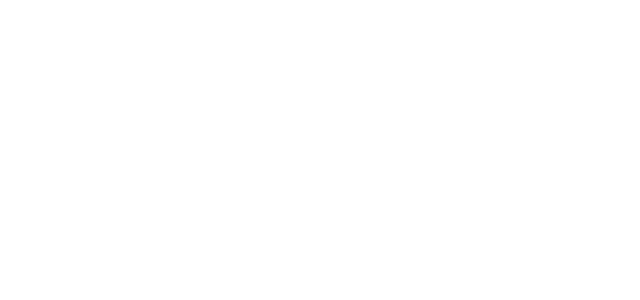
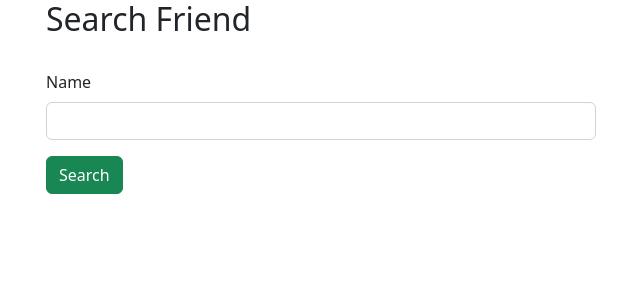
Before and after one commit to GokulDas-07/Friend-Angular-App, an Angular app: page /search in a window 1280 px wide. Before the commit this address led to /. Shown: the top 300 px of the page, without its empty margins (36-676 px from the left). Built offline with nearby package versions, Linux system fonts and the light colour scheme.

Commit message:
search friend

```diff
--- a/src/app/app-routing.module.ts
+++ b/src/app/app-routing.module.ts
@@ -1,9 +1,11 @@
 import { NgModule } from '@angular/core';
 import { RouterModule, Routes } from '@angular/router';
 import { AddFriendComponent } from './add-friend/add-friend.component';
+import { SearchFriendComponent } from './search-friend/search-friend.component';
 
 const routes: Routes = [
-  {path:"",component:AddFriendComponent}
+  {path:"",component:AddFriendComponent},
+  {path:"search",component:SearchFriendComponent}
 ];
 
 @NgModule({
--- a/src/app/app.module.ts
+++ b/src/app/app.module.ts
@@ -4,11 +4,13 @@
 import { AppRoutingModule } from './app-routing.module';
 import { AppComponent } from './app.component';
 import { AddFriendComponent } from './add-friend/add-friend.component';
+import { SearchFriendComponent } from './search-friend/search-friend.component';
 
 @NgModule({
   declarations: [
     AppComponent,
-    AddFriendComponent
+    AddFriendComponent,
+    SearchFriendComponent
   ],
   imports: [
     BrowserModule,
--- /dev/null
+++ b/src/app/search-friend/search-friend.component.html
@@ -0,0 +1,16 @@
+<div class="container">
+    <div class="row">
+        <div class="col col-12 col-sm-12 col-md-12 col-lg-12 col-xl-12 col-xxl-12">
+            <div class="row g-3">
+                <label for="" class="form-label"><h2>Search Friend</h2></label>
+                <div class="col col-12 col-sm-6 col-md-6 col-lg-6 col-xl-6 col-xxl-6">
+                    <label for="" class="form-label">Name</label>
+                    <input type="text" class="form-control">
+                </div>
+                <div class="col col-12 col-sm-12 col-md-12 col-lg-12 col-xl-12 col-xxl-12">
+                    <button class="btn btn-success">Search</button>
+                </div>
+            </div>
+        </div>
+    </div>
+</div>
```
Also changed, not shown: src/app/search-friend/search-friend.component.ts (added, +10 -0 lines), src/app/search-friend/search-friend.component.css (added).
